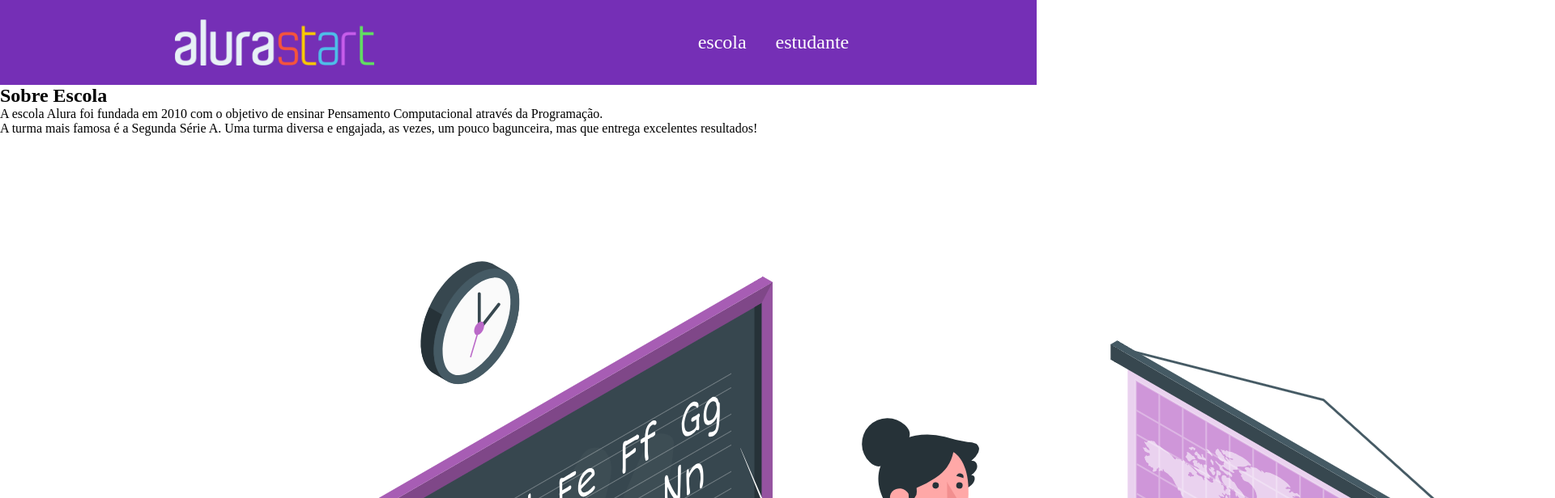
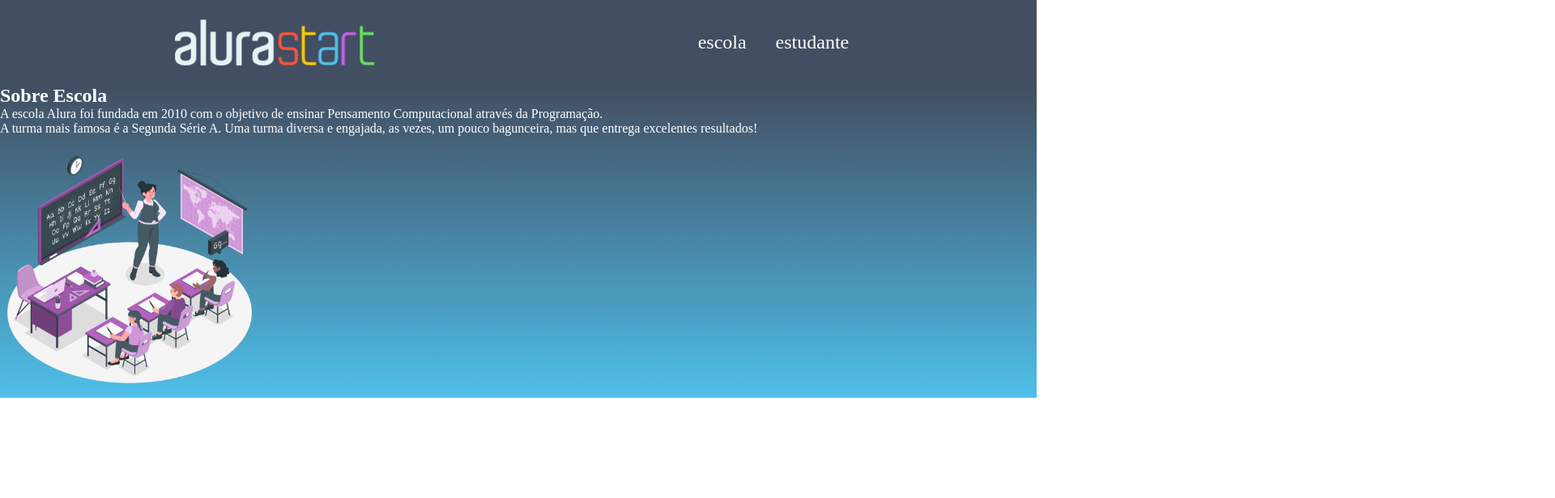
Before and after one commit to isavieira07/site-criativo-2C, a plain HTML site: page index.html in a window 1280 px wide. Shown: the top 616 px of the page at 81% size, 1920 px wide, since content can reach past the window. Drawn offline with Linux system fonts and the light colour scheme.

Commit message:
cor de fundo

```diff
--- a/index.html
+++ b/index.html
@@ -18,7 +18,7 @@
         <h2 class="escola-titulo">Sobre Escola</h2>
         <p class="escola-texto-um">A escola Alura foi fundada em 2010 com o objetivo de ensinar Pensamento Computacional através da Programação.</p>
         <p class="escola-texto-dois">A turma mais famosa é a Segunda Série A. Uma turma diversa e engajada, as vezes, um pouco bagunceira, mas que entrega excelentes resultados!</p>
-        <img src="Teaching-amico.png" alt="professora em frente a sala">
+        <img class="escola-imagem" src="Teaching-amico.png" alt="professora em frente a sala">
     </section>
 </body>
 </html>
--- a/style.css
+++ b/style.css
@@ -4,7 +4,7 @@
 }
 
 .cabecalho{
-    background-color: #752fb6;
+    background-color: #424E61;
     color: white;
     display: flex;
     justify-content: space-around;
@@ -21,3 +21,12 @@
     margin: 0 16px;
     font-size: 24px;
 }
+
+.escola-imagem{
+    width: 25%;
+}
+
+.escola{
+    background-image: linear-gradient(#424E61, #4EBFE9);
+    color: white;
+}
```
